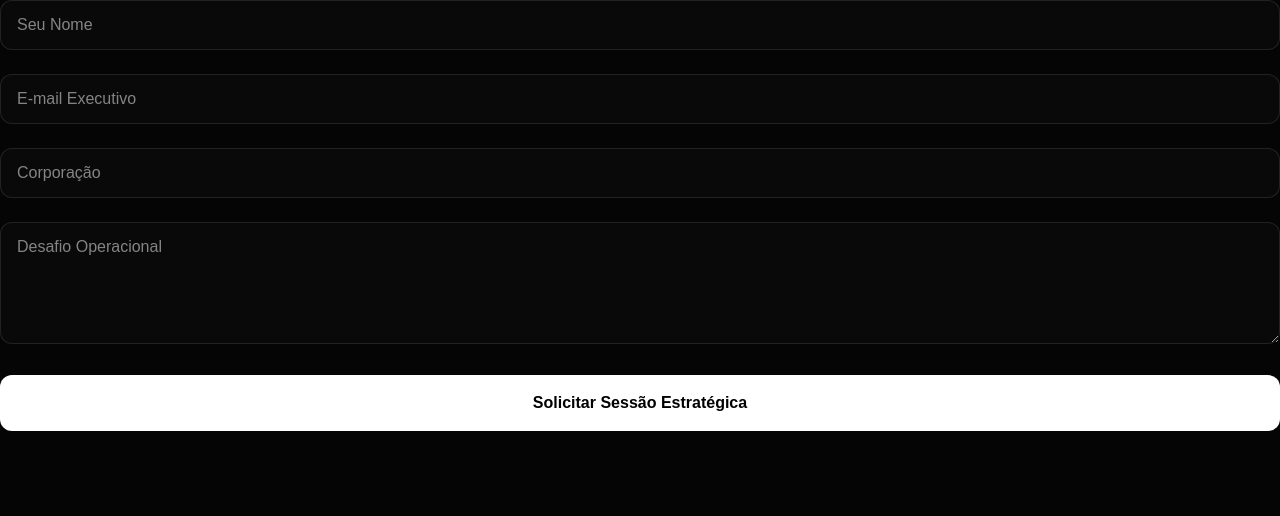
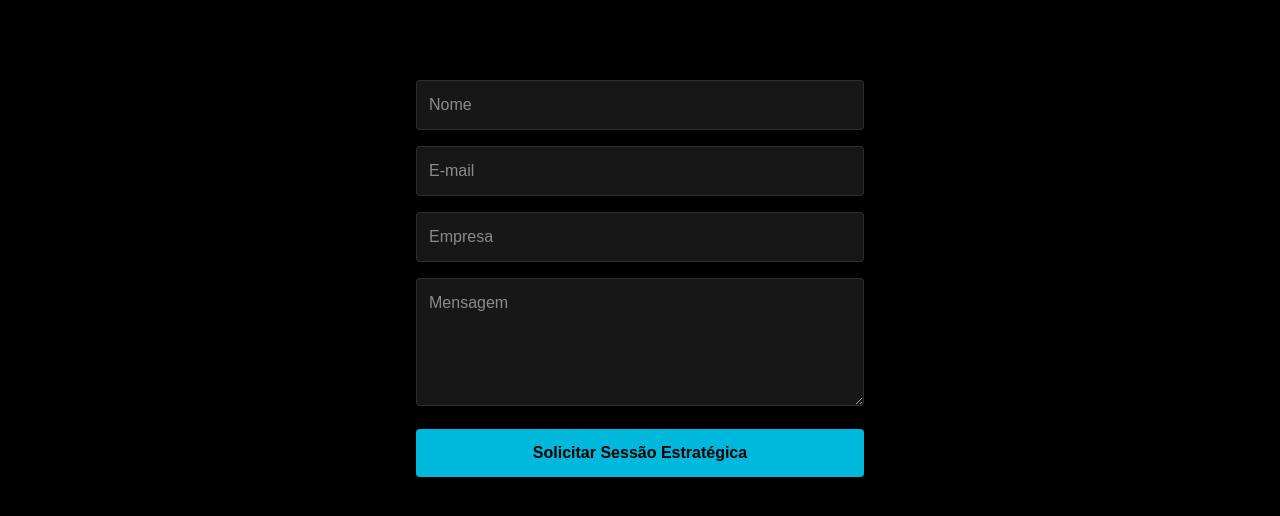
Before and after one commit to we-expand/we_expand, a Next.js app: page / in a window 1280 px wide. Shown: the top 516 px of the page. Built offline with nearby package versions, Linux system fonts and the light colour scheme.

Commit message:
fix: restabelecendo design original com formulário integrado

```diff
--- a/src/app/page.tsx
+++ b/src/app/page.tsx
@@ -1,7 +1,8 @@
 'use client';
 import { useState } from 'react';
-import { motion, AnimatePresence } from 'framer-motion';
-// Mantenha suas importações originais aqui (Cpu, Network, etc)
+import { motion } from 'framer-motion';
+
+// --- (Aqui entram os seus imports originais de componentes, ex: <InteractiveBackground />, <Hero /> etc) ---
 
 export default function Home() {
   const [status, setStatus] = useState<'idle' | 'submitting' | 'success'>('idle');
@@ -29,58 +30,52 @@ export default function Home() {
   };
 
   return (
-    <main className="bg-[#050505] text-white min-h-screen">
-      {/* COLE AQUI TODO O SEU DESIGN ORIGINAL:
+    <main className="min-h-screen bg-black text-white">
+      {/* COLE AQUI A ESTRUTURA DO SEU DESIGN ORIGINAL:
           <InteractiveBackground />
           <Header />
           <Hero />
           <Expertise />
       */}
 
-      {/* NO RODAPÉ, ONDE ESTÁ O SEU FORMULÁRIO, USE ESTE BLOCO: */}
-      <form onSubmit={handleSubmit} className="space-y-6">
+      {/* RODAPÉ E FORMULÁRIO DE CONTATO */}
+      <section id="contact" className="py-20 px-6">
+        <form onSubmit={handleSubmit} className="max-w-md mx-auto space-y-4">
           <input
-          required
-          name="name"
-          placeholder="Seu Nome"
-          className="w-full bg-white/[0.02] border border-white/10 rounded-xl px-4 py-3"
+            required name="name" placeholder="Nome"
+            className="w-full bg-neutral-900 p-3 rounded border border-white/10"
             value={formState.name}
             onChange={e => setFormState({...formState, name: e.target.value})}
           />
           <input
-          required type="email"
-          name="email"
-          placeholder="E-mail Executivo"
-          className="w-full bg-white/[0.02] border border-white/10 rounded-xl px-4 py-3"
+            required type="email" name="email" placeholder="E-mail"
+            className="w-full bg-neutral-900 p-3 rounded border border-white/10"
             value={formState.email}
             onChange={e => setFormState({...formState, email: e.target.value})}
           />
           <input
-          required
-          name="company"
-          placeholder="Corporação"
-          className="w-full bg-white/[0.02] border border-white/10 rounded-xl px-4 py-3"
+            required name="company" placeholder="Empresa"
+            className="w-full bg-neutral-900 p-3 rounded border border-white/10"
             value={formState.company}
             onChange={e => setFormState({...formState, company: e.target.value})}
           />
           <textarea
-          required
-          name="message"
-          rows={4}
-          placeholder="Desafio Operacional"
-          className="w-full bg-white/[0.02] border border-white/10 rounded-xl px-4 py-3"
+            required name="message" placeholder="Mensagem"
+            className="w-full bg-neutral-900 p-3 rounded border border-white/10 h-32"
             value={formState.message}
             onChange={e => setFormState({...formState, message: e.target.value})}
           />
+
           <button
             type="submit"
             disabled={status === 'submitting'}
-          className="w-full bg-white text-black font-bold py-4 rounded-xl"
+            className="w-full bg-cyan-500 text-black font-bold p-3 rounded hover:bg-cyan-400 transition"
           >
-          {status === 'submitting' ? 'Processando...' :
+            {status === 'submitting' ? 'Enviando...' :
              status === 'success' ? 'Sinal Neural Recebido!' : 'Solicitar Sessão Estratégica'}
           </button>
         </form>
+      </section>
     </main>
   );
 }
```
Lines whose indentation alone changed are shown as unchanged.
